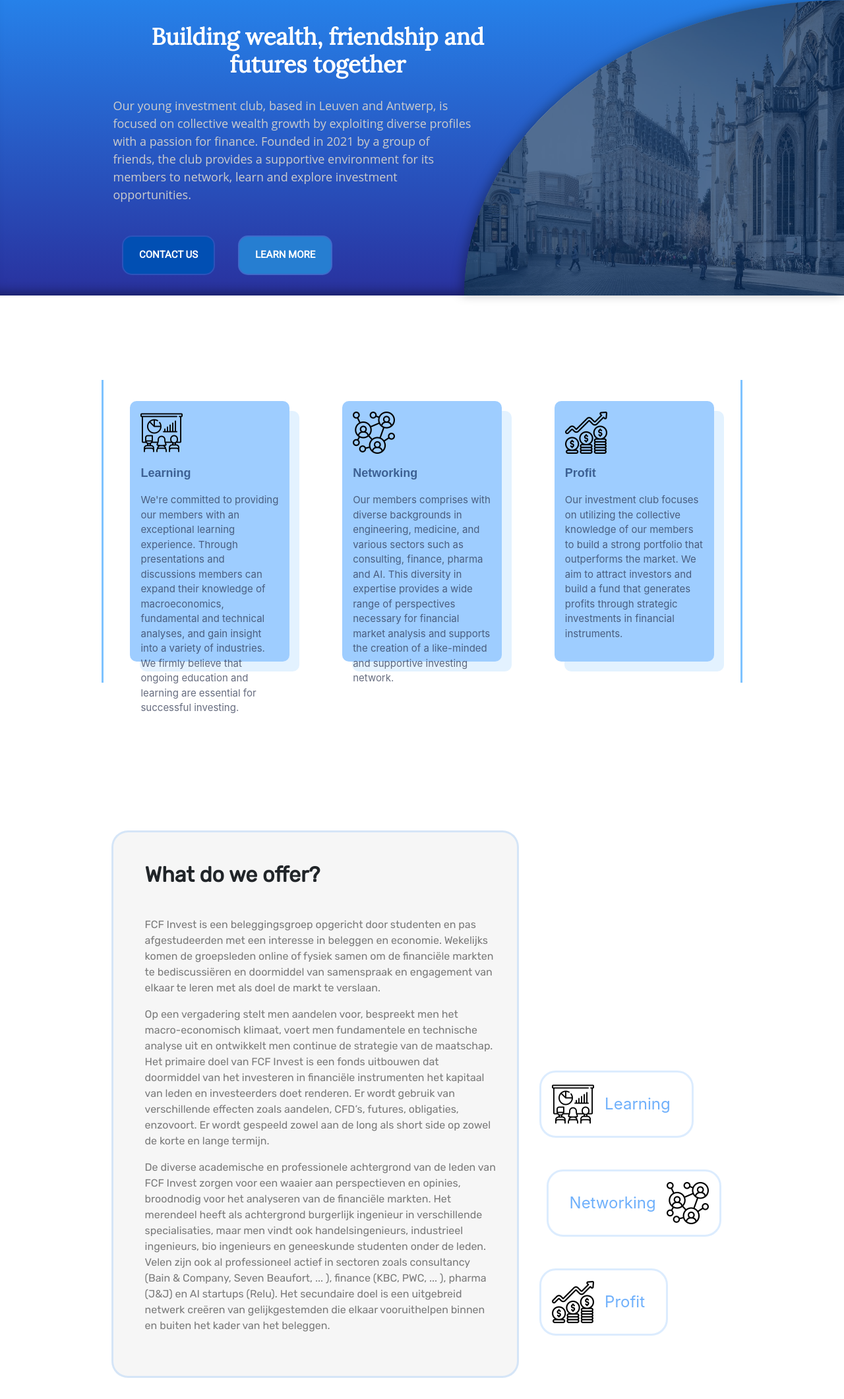
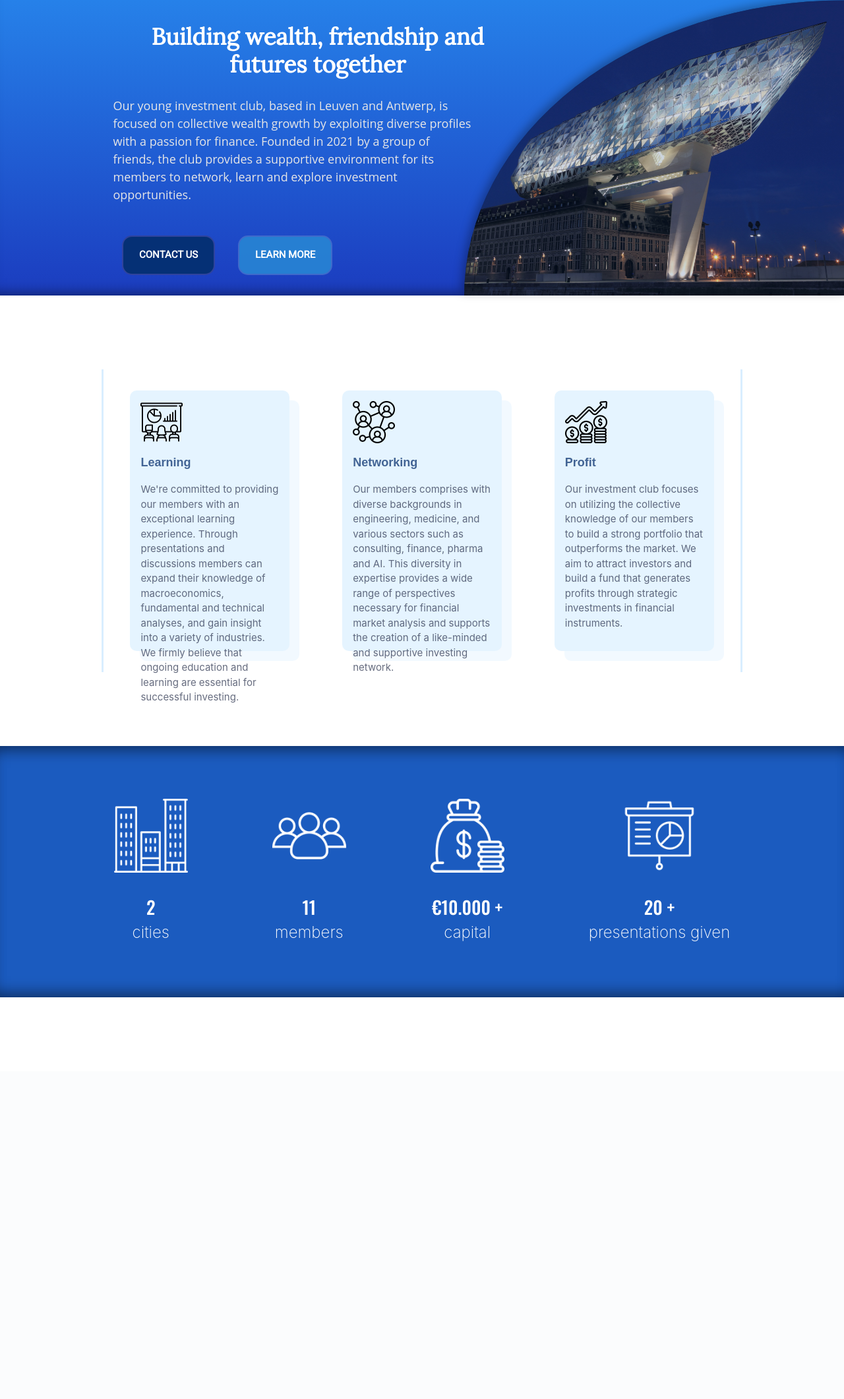
Before and after one commit to JeffSomersKUL/FCF_invest, a Flask app: template app/templates/index.html in a window 1280 px wide. Shown: the part 82-2203 px from the top of the page at 66% size. After the commit the page ends 1594 px from the top, so only its background shows below. Run offline with Flask 2, Linux system fonts and the light colour scheme; the template is opened without the code that fills it, so the values that code supplies are empty; some libraries are stand-ins or nearby versions; some web fonts are replaced.

Commit message:
stas finished

```diff
--- a/app/static/css/page.css
+++ b/app/static/css/page.css
@@ -7,6 +7,7 @@
 @import url('https://fonts.googleapis.com/css2?family=Arvo&family=Lora&display=swap');
 @import url('https://fonts.googleapis.com/css2?family=PT+Sans:ital,wght@0,700;1,400&family=Poppins:wght@300;400&display=swap');
 @import url('https://fonts.googleapis.com/css2?family=Heebo&family=PT+Sans:ital,wght@0,700;1,400&family=Poppins:wght@300;400&display=swap');
+@import url('https://fonts.googleapis.com/css2?family=Oswald:wght@500&family=Raleway:wght@400;500&family=Roboto+Condensed&display=swap');
 * {
   box-sizing: border-box;
 }
@@ -32,9 +33,11 @@ section {
   --Lobster: "lobster", cursive;
   --light-black: #2e2c2caf;
   --light-blue:#2681e9;
-  --bggradient: linear-gradient(to bottom, var(--light-blue), #29319e);
+  --dark-blue: #1b3cbf;
+  --bggradient: linear-gradient(to bottom, var(--light-blue), var(--dark-blue));
   --light-gray: rgba(255, 255, 255, 0.877);
-  --height-header: 28rem
+  --height-header: 28rem;
+  --section-gap:7rem;
 }
 
 .site-width{
@@ -97,7 +100,7 @@ header .navbar-brand {
   height: var(--height-header);
   right: 0;
   bottom:0;
-  filter: drop-shadow(-4px -2px 8px rgba(0,0,0,0.3));
+  filter: drop-shadow(-4px -4px 7px rgba(0,0,0,0.3));
 }
 
 .cut-out{
@@ -117,14 +120,16 @@ header .navbar-brand {
   right: 0;
   bottom:0;
   z-index: 2;
-  background: rgba(8, 48, 100, 0.69);
+  background: rgba(8, 48, 100, 0.20);
   clip-path: ellipse(100% 100% at 100% 100%);
 }
 
-.nav-header .container-fluid .cut-out img{
+.nav-header .container-fluid .cut-out .image-city{
   width: 100%;
   height: 100%;
-  z-index: -2;
+  background-image: url(../images/havenhuis.jpg);
+  background-position: top;
+  background-size: cover;
 }
 
 .nav-header .container-fluid .row{
@@ -151,13 +156,13 @@ header .navbar-brand {
   font-family: 'Open Sans', sans-serif;
   padding: 1rem 0.4rem;
   font-size: large;
-  color: #ccc;
+  color: #e6e6e6;
   text-align: left;
   width: 88%;
 }
 
 .contact{
-  background-color: #014fb3;
+  background-color: #053075;
 }
 
 .learn-more{
@@ -225,126 +230,35 @@ transform: scaleX(1);
 transform-origin: bottom left;
 }
 
-/********* section 1 *********/
-
-.section-1 {
-    padding: 2rem 0vmin;
-}
-
-.section-1 .row .col-md-4 .pray{
-  position: absolute;
-  top: -10rem;
-  left:-6rem
-}
-
-.section-1 .row .col-md-4 .pray img {
-  width: 100%;
-  border-radius: 0.5em;
-  box-shadow: 2px 2px 5px #242a40e0;
-}
-
-.section-1 .row .col-md-8:last-child {
-  position: relative;
-}
-
-.section-1 .row .col-md-8 .panel {
-  top: 4rem;
-  padding: 2rem 2rem 3rem 3rem;
-  background: white;
-  border-radius: 25px;
-  text-align: left;
-  font-family: var(--Rubik);
-  z-index: 1;
-  border: 3px solid #0777f824;
-  background: #d0d0d030;
-  margin-top: 4rem;
-}
-
-.section-1 .row .col-md-8 .panel h1 {
-  font-weight: bold;
-  padding: 0.4em 0;
-  font-size: 2em;
-}
-
-.section-1 .row .col-md-8 .panel p {
-  font-size: 1rem;
-  color: rgba(0, 0, 0, 0.5);
-}
-
 .sticky {
   position: fixed;
   top: 0;
   width: 100%;
-  background: rgba(0, 0, 0, 0.815);
+  background: rgba(15, 39, 85, 0.89);
   z-index: 9999;
-  transition: all 1.5s ease;
+  transition: all 1s ease;
 }
 
-.bullet-points-container{
-  position: absolute;
-  display: flex;
-  flex-direction: column;
-  flex-wrap: wrap;
-  justify-content: center;
-  left: 1rem;
-  width: 85%;
-  bottom: 4rem;
-  gap:3rem;
+/********* section 1 *********/
+
+.section-1 {
+  margin: var(--section-gap) 0vmin;
 }
 
-.bullet-point{
-  border: 3px solid #0777f824;
-  border-radius: 25px;
-  padding: 1rem;
-  align-items: center;
-  display: flex;
-  width: fit-content;
-}
-
-.bullet-point-learning{
-  display: flex;
-}
-
-.bullet-point-networking{
-  display: flex;
-  justify-content: right;
-}
-
-.bullet-point-profit{
-  display: flex;
-}
-
-.icon-bullet-point{
-  height: 4rem;
-}
-
-.bullet-point-text{
-  font-size: 1.5rem;
-  margin:1rem;
-  color: #0777f894;
-  margin: 0 1rem;
-}
-
-/********* section 2 *********/
-
-.section-2 {
-  padding: 8rem 0vmin;
-}
-
-.section-2 .container-fluid{
+.section-1 .container-fluid{
   display: flex;
   justify-content: center;
   align-items: center;
   gap:5rem;
-  border-left: 3px solid #7ec3ff;
-  border-right: 3px solid #7ec3ff;
+  border-left: 3px solid #7ec3ff4a;
+  border-right: 3px solid #7ec3ff4a;
   padding: 2rem 0rem;
 }
 
 .feature-card{
   border-radius: 10px;
-  background-color: #077fff63;
-  box-shadow: 15px 15px 0px #5cb3ff2b;
+  background-color: #0796ff1a;
+  box-shadow: 15px 15px 0px #5cb3ff14;
   display: flex;
   flex-direction: column;
   width: 25%;
@@ -352,8 +266,8 @@ transform-origin: bottom left;
   gap: 1rem;
 }
 
-.feature-symbol{
-
+.feature-icon{
+  width: 4rem;
 }
 
 .feature-title{
@@ -368,3 +282,46 @@ transform-origin: bottom left;
   color: #27304bb5;
   height: 15rem;
 }
+
+/********* section 2 *********/
+
+.section-2{
+  background-color: #1b5bbf;
+  box-shadow:
+    inset 0 -22px 22px -16px rgba(0,0,0,0.5),
+    inset 0 22px 22px -16px rgba(0,0,0,0.5);
+  margin-bottom: var(--section-gap);
+}
+
+.section-2 .text-white{
+  display: flex;
+  justify-content: center;
+  align-items: center;
+  gap: 10%;
+  width: 100%;
+}
+
+.stat{
+  display: flex;
+  justify-content: center;
+  align-items: center;
+  padding: 5rem 0rem;
+  flex-direction: column;
+}
+
+.stat-icon{
+  width: 7rem;
+  filter: brightness(0) invert(1);
+  margin-bottom: 2rem;
+}
+
+.stat-number{
+  font-size: 1.7rem;
+  font-weight: 500;
+  font-family: 'Oswald', sans-serif;
+}
+
+.stat-text{
+  font-weight: 200;
+  font-size: 1.5rem;
+}
--- a/app/templates/index.html
+++ b/app/templates/index.html
@@ -21,7 +21,7 @@
       </div>
       <div class="Leuven-image">
         <div class="cut-out">
-          <img src="../static/images/Leuven.jpg"/>
+          <div class="image-city"></div>
         </div>
         <div class="blue-filter"></div>
       </div>
@@ -30,12 +30,10 @@
 </div>
 
 <main>
-<section class="section-2">
+<section class="section-1">
     <div class="container-fluid site-width">
         <div class="feature-card">
-            <div class="feature-symbol">
-                <img src="../static/images/presentation.png" class="icon-bullet-point"/>
-            </div>
+            <img src="../static/images/learning.png" class="feature-icon"/>
             <div class="feature-title">
                 Learning
             </div>
@@ -49,9 +47,7 @@
             </div>
         </div>
         <div class="feature-card">
-            <div class="feature-symbol">
-                <img src="../static/images/networking.png" class="icon-bullet-point"/>
-            </div>
+            <img src="../static/images/networking.png" class="feature-icon"/>
             <div class="feature-title">
                 Networking
             </div>
@@ -65,9 +61,7 @@
             </div>
         </div>
         <div class="feature-card">
-            <div class="feature-symbol">
-                <img src="../static/images/money.png" class="icon-bullet-point"/>
-            </div>
+            <img src="../static/images/profit.png" class="feature-icon"/>
             <div class="feature-title">
                 Profit
             </div>
@@ -81,81 +75,45 @@
         </div>
     </div>
 </section>
-<section class="section-1">
-    <div class="container-fluid text-center site-width">
-        <div class="row">
-            <div class="col-md-8 col-12">
-            <div class="panel text-left">
-                <h1>What do we offer?</h1>
-                <p class="pt-4">
-                    FCF Invest is een beleggingsgroep opgericht door studenten
-                    en pas afgestudeerden met een interesse in beleggen en
-                    economie. Wekelijks komen de groepsleden online of fysiek
-                    samen om de financiële markten te bediscussiëren en
-                    doormiddel van samenspraak en engagement van elkaar te
-                    leren met als doel de markt te verslaan.
-                </p>
-                <p>
-                    Op een vergadering stelt men aandelen voor, bespreekt men
-                    het macro-economisch klimaat, voert men fundamentele en
-                    technische analyse uit en ontwikkelt men continue de
-                    strategie van de maatschap. Het primaire doel van
-                    FCF Invest is een fonds uitbouwen dat doormiddel van het
-                    investeren in financiële instrumenten het kapitaal van
-                    leden en investeerders doet renderen. Er wordt gebruik van
-                    verschillende effecten zoals aandelen, CFD’s, futures,
-                    obligaties, enzovoort. Er wordt gespeeld zowel aan de long
-                    als short side op zowel de korte en lange termijn.
-                </p>
-                <p>
-                    De diverse academische en professionele achtergrond van de
-                    leden van FCF Invest zorgen voor een waaier aan
-                    perspectieven en opinies, broodnodig voor het analyseren
-                    van de financiële markten. Het merendeel heeft als
-                    achtergrond burgerlijk ingenieur in verschillende
-                    specialisaties, maar men vindt ook handelsingenieurs,
-                    industrieel ingenieurs, bio ingenieurs en geneeskunde
-                    studenten onder de leden. Velen zijn ook al professioneel
-                    actief in sectoren zoals consultancy (Bain & Company,
-                    Seven Beaufort, ... ), finance (KBC, PWC, ... ), pharma
-                    (J&J) en AI startups (Relu). Het secundaire doel is een
-                    uitgebreid netwerk creëren van gelijkgestemden die elkaar
-                    vooruithelpen binnen en buiten het kader van het beleggen.
-                </p>
+<section class="section-2">
+    <div class="text-white site-width">
+    <div class="stat">
+        <img src="../static/images/buildings.png" class="stat-icon"/>
+        <div class="stat-number">
+            2
+        </div>
+        <div class="stat-text">
+            cities
         </div>
     </div>
-            <div class="col-md-4 col-12">
-            <!-- <div class="pray">
-                <img src="../static/images/Leuven.jpg" alt="Pray" class=""/>
-            </div> -->
-            <div class="bullet-points-container">
-                <div class="bullet-point-learning">
-                <div class="bullet-point">
-                    <img src="../static/images/presentation.png" class="icon-bullet-point"/>
-                    <div class="bullet-point-text">
-                    Learning
+    <div class="stat">
+        <img src="../static/images/group.png" class="stat-icon"/>
+        <div class="stat-number">
+            11
+        </div>
+        <div class="stat-text">
+            members
         </div>
     </div>
+    <div class="stat">
+        <img src="../static/images/money.png" class="stat-icon"/>
+        <div class="stat-number">
+            €10.000 +
         </div>
-                <div class="bullet-point-networking">
-                <div class="bullet-point">
-                    <div class="bullet-point-text">
-                    Networking
-                    </div>
-                    <img src="../static/images/networking.png" class="icon-bullet-point"/>
+        <div class="stat-text">
+            capital
         </div>
     </div>
-                <div class="bullet-point-profit">
-                <div class="bullet-point">
-                    <img src="../static/images/money.png" class="icon-bullet-point"/>
-                    <div class="bullet-point-text">
-                    Profit
+    <div class="stat">
+        <img src="../static/images/presentation.png" class="stat-icon"/>
+        <div class="stat-number">
+            20 +
+        </div>
+        <div class="stat-text">
+            presentations given
         </div>
     </div>
-                </div>
-            </div>
-            </div>
-        </div>
+
     </div>
 </section>
 </main>
```
Also changed, not shown: app/static/images/buildings.png (added), app/static/images/city.jpg (added), app/static/images/group.png (added), app/static/images/havenhuis.jpg (added), app/static/images/learning.png (added), app/static/images/money.png, app/static/images/presentation.png, app/static/images/profit.png (added). Lines whose indentation alone changed are shown as unchanged.
